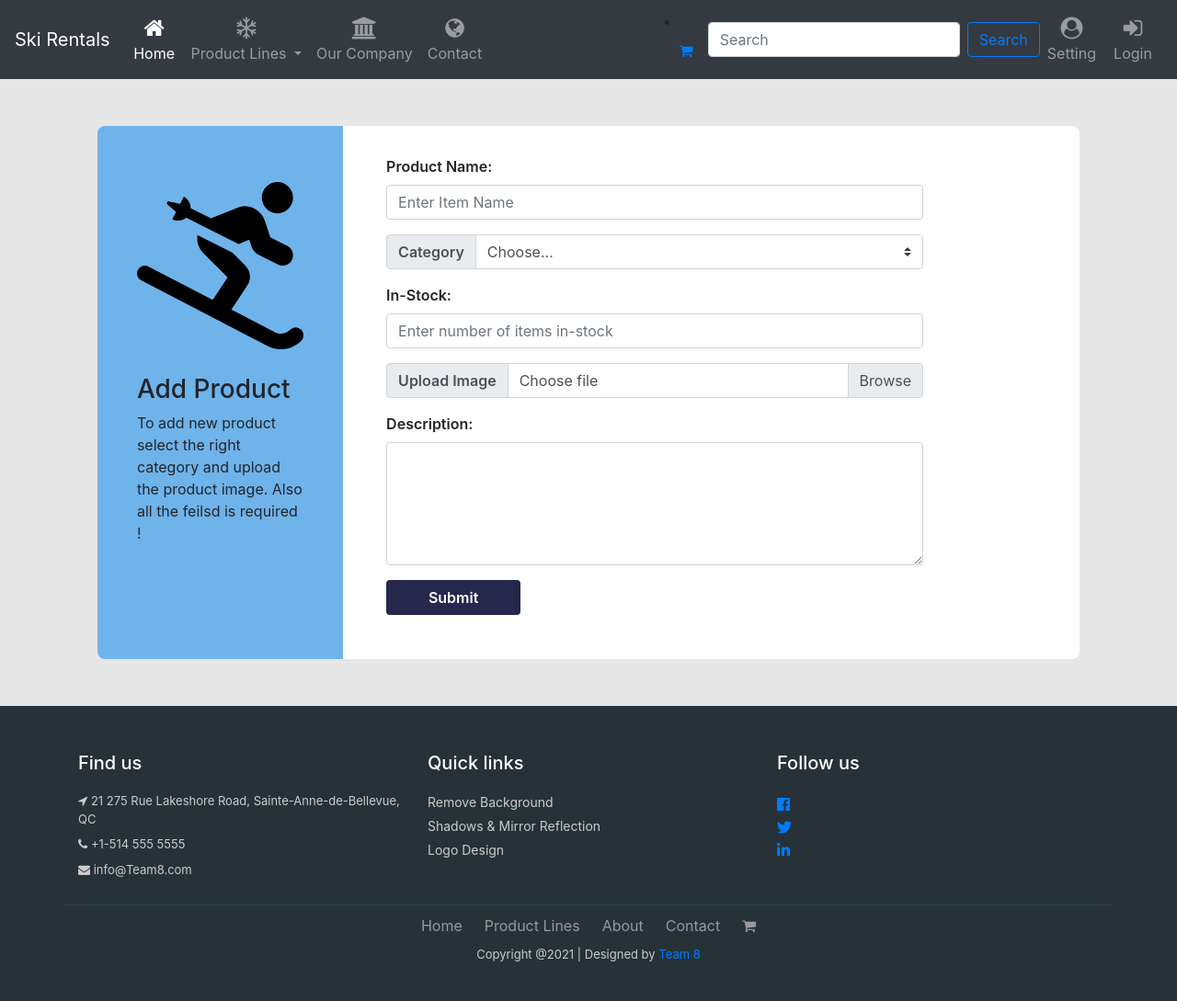
After one commit to Ying-LUO/JohnAbbottCollege-IPD23-PHP-Project, a PHP site: template skirentals/templates/addequip.html.twig in a window 1280 px wide. The commit adds this page. Shown: the whole page at 92% size. Run offline with PHP 8.4, Linux system fonts and the light colour scheme; the template is opened without the code that fills it, so the values that code supplies are empty; some libraries are stand-ins or nearby versions.

Commit message:
create addequip form

```diff
--- a/skirentals/styles.css
+++ b/skirentals/styles.css
@@ -159,50 +159,8 @@ footer p { font-size:13px; color:#CCC; padding-bottom:0px; margin-bottom:8px;}
 
 
 
-
-/* @media (max-width: 1040px) {
-    .navbar-header {
-        float: none;
-    }
-    .navbar-left,.navbar-right {
-        float: none !important;
-    }
-    .navbar-toggle {
-        display: block;
-    }
-    .navbar-collapse {
-        border-top: 1px solid transparent;
-        box-shadow: inset 0 1px 0 rgba(255,255,255,0.1);
-    }
-    .navbar-fixed-top {
-		top: 0;
-		border-width: 0 0 1px;
-	}
-    .navbar-collapse.collapse {
-        display: none!important;
-    }
-    .navbar-nav {
-        float: none!important;
-		margin-top: 7.5px;
-	}
-	.navbar-nav>li {
-        float: none;
-    }
-    .navbar-nav>li>a {
-        padding-top: 10px;
-        padding-bottom: 10px;
-    }
-    .collapse.in{
-  		display:block !important;
-	}
-} */
-
-
-
-
-
 body {
-    background-color: lightgray;
+    background-color: rgb(231, 231, 231);
     margin: 0;
     padding: 0;
 }
@@ -228,3 +186,46 @@ table, th, td {
     background-color: green;
     font-weight: bold;
 }
+
+/* add equip style */
+/* ========================================= */
+
+
+.contact{
+  padding: 4%;
+  /* height: 300px; */
+}
+.col-md-3{
+  background: #6fb3eb;
+  padding: 4%;
+  border-top-left-radius: 0.5rem;
+  border-bottom-left-radius: 0.5rem;
+}
+.contact-info{
+  margin-top:10%;
+}
+.contact-info img{
+  margin-bottom: 15%;
+}
+.contact-info h2{
+  margin-bottom: 10%;
+}
+.col-md-9{
+  background: #fff;
+  padding: 3%;
+  border-top-right-radius: 0.5rem;
+  border-bottom-right-radius: 0.5rem;
+}
+.contact-form label{
+  font-weight:600;
+}
+.contact-form button{
+  background: #25274d;
+  color: #fff;
+  font-weight: 600;
+  width: 25%;
+}
+.contact-form button:focus{
+  box-shadow:none;
+}
+/* ==================================== */
--- /dev/null
+++ b/skirentals/templates/addequip.html.twig
@@ -0,0 +1,79 @@
+{% extends "master.html.twig" %}
+
+{% block title %}New auction{% endblock %}
+
+{% block content %}
+
+<div class="container contact">
+	<div class="row">
+		<div class="col-md-3">
+			<div class="contact-info">
+				<img src="/images/skiing-solid.svg" alt="image"/>
+				<h3>Add Product</h3>
+				<p>To add new product select the right category and upload the product image. Also all the feilsd is required !</p>
+			</div>
+		</div>
+        <form method="POST" class="col-md-9">
+
+                <div class="contact-form">
+                    <div class="form-group">
+                    <label class="control-label col-sm-3" for="itemname">Product Name:</label>
+                    <div class="col-sm-10">
+                        <input type="text" class="form-control" id="itemname" placeholder="Enter Item Name" name="equipname">
+                    </div>
+                    </div>
+                    <div class="form-group">
+                        <div class="input-group mb-3 col-sm-10">
+                            <div class="input-group-prepend">
+                            <label class="input-group-text" for="inputGroupSelect01">Category</label>
+                            </div>
+                            <select class="custom-select" id="inputGroupSelect01" name="category">
+                            <option selected>Choose...</option>
+                            <option value="Ski Boots">Ski Boots</option>
+                            <option value="Ski Bindings">Ski Bindings</option>
+                            <option value="Goggles">Goggles</option>
+                            <option value="Helmets">Helmets</option>
+                            <option value="Snow Board Boots">Snow Board Boots</option>
+                            <option value="Snow Board Bindings">Snow Board Binding</option>
+                            </select>
+                        </div>
+                    </div>
+
+                    <div class="form-group">
+                    <label class="control-label col-sm-2" for="instock">In-Stock:</label>
+                    <div class="col-sm-10">
+                        <input type="number" class="form-control" id="instock" placeholder="Enter number of items in-stock" name="itemsInStock">
+                    </div>
+                    </div>
+
+
+                    <div class="input-group mb-3 col-sm-10">
+                        <div class="input-group-prepend">
+                        <label class="input-group-text" id="inputGroupFile">Upload Image</label>
+                        </div>
+                        <div class="custom-file">
+                        <input type="file" class="custom-file-input" id="inputGroupFile01" aria-describedby="inputGroupFileAddon01">
+                        <span class="custom-file-label" for="inputGroupFile01">Choose file</span>
+                        </div>
+                    </div>
+
+
+                    <div class="form-group">
+                    <label class="control-label col-sm-2" for="description1">Description:</label>
+                    <div class="col-sm-10">
+                        <textarea class="form-control" rows="5" id="description1" name="description"></textarea>
+                    </div>
+                    </div>
+                    <div class="form-group">
+                    <div class="col-sm-offset-2 col-sm-10">
+                        <button type="submit" class="btn btn-default">Submit</button>
+                    </div>
+                    </div>
+                </div>
+
+        </form>
+	</div>
+</div>
+
+
+{% endblock content %}
--- /dev/null
+++ b/skirentals/templates/addequip_success.html.twig
@@ -0,0 +1 @@
+<p>Added successfully</p>
--- a/skirentals/templates/master.html.twig
+++ b/skirentals/templates/master.html.twig
@@ -103,7 +103,7 @@
 
         {% endblock nav %}
     </div>
-    <div id="centeredContent">{% block content %}{% endblock content %}</div>
+    <div>{% block content %}{% endblock content %}</div>
 
         {% block footer %}
         <!--footer starts from here-->
@@ -113,7 +113,7 @@
           <div class=" col-sm-4 col-md col-sm-4  col-12 col">
             <h5 class="headin5_amrc col_white_amrc pt2">Find us</h5>
             <!--headin5_amrc-->
-            <p class="mb10">Lorem Ipsum is simply dummy text of the printing and typesetting industry. Lorem Ipsum has been the industry's standard dummy text ever since the 1500s</p>
+
             <p><i class="fa fa-location-arrow"></i> 21 275 Rue Lakeshore Road, Sainte-Anne-de-Bellevue, QC</p>
             <p><i class="fa fa-phone"></i>  +1-514 555 5555  </p>
             <p><i class="fa fa fa-envelope"></i> info@Team8.com  </p>
@@ -121,19 +121,7 @@
 
           </div>
 
-          <div class=" col-sm-4 col-md  col-6 col">
-            <h5 class="headin5_amrc col_white_amrc pt2">Quick links</h5>
-            <!--headin5_amrc-->
-            <ul class="footer_ul_amrc">
-              <li><a href="http://webenlance.com">Image Rectoucing</a></li>
-              <li><a href="http://webenlance.com">Clipping Path</a></li>
-              <li><a href="http://webenlance.com">Hollow Man Montage</a></li>
-              <li><a href="http://webenlance.com">Ebay & Amazon</a></li>
-              <li><a href="http://webenlance.com">Hair Masking/Clipping</a></li>
-              <li><a href="http://webenlance.com">Image Cropping</a></li>
-            </ul>
-            <!--footer_ul_amrc ends here-->
-          </div>
+
 
           <div class=" col-sm-4 col-md  col-6 col">
             <h5 class="headin5_amrc col_white_amrc pt2">Quick links</h5>
@@ -142,9 +130,7 @@
               <li><a href="http://webenlance.com">Remove Background</a></li>
               <li><a href="http://webenlance.com">Shadows & Mirror Reflection</a></li>
               <li><a href="http://webenlance.com">Logo Design</a></li>
-              <li><a href="http://webenlance.com">Vectorization</a></li>
-              <li><a href="http://webenlance.com">Hair Masking/Clipping</a></li>
-              <li><a href="http://webenlance.com">Image Cropping</a></li>
+
             </ul>
             <!--footer_ul_amrc ends here-->
           </div>
@@ -155,9 +141,10 @@
             <!--headin5_amrc ends here-->
 
             <ul class="footer_ul2_amrc">
-              <li><a href="#"><i class="fab fa-twitter fleft padding-right"></i> </a><p>Lorem Ipsum is simply dummy text of the printing...<a href="#">https://www.lipsum.com/</a></p></li>
-              <li><a href="#"><i class="fab fa-twitter fleft padding-right"></i> </a><p>Lorem Ipsum is simply dummy text of the printing...<a href="#">https://www.lipsum.com/</a></p></li>
-              <li><a href="#"><i class="fab fa-twitter fleft padding-right"></i> </a><p>Lorem Ipsum is simply dummy text of the printing...<a href="#">https://www.lipsum.com/</a></p></li>
+              <li><a href="http://facebook.com"><i class="fab fa-facebook-f"></i></a></li>
+              <li><a href="http://tweeter.com"><i class="fab fa-twitter"></i></a></li>
+              <li><a href="http://linkedin.com"><i class="fab fa-linkedin"></i></a></li>
+              {# <li><a href="http://webenlance.com"><i class="fab fa-instagram"></i></a></li> #}
             </ul>
             <!--footer_ul2_amrc ends here-->
           </div>
@@ -177,10 +164,7 @@
         <p class="text-center">Copyright @2021 | Designed by <a href="#">Team 8</a></p>
 
         <ul class="social_footer_ul">
-          <li><a href="http://webenlance.com"><i class="fab fa-facebook-f"></i></a></li>
-          <li><a href="http://webenlance.com"><i class="fab fa-twitter"></i></a></li>
-          <li><a href="http://webenlance.com"><i class="fab fa-linkedin"></i></a></li>
-          <li><a href="http://webenlance.com"><i class="fab fa-instagram"></i></a></li>
+
         </ul>
         <!--social_footer_ul ends here-->
       </div>
```
Also changed, not shown: skirentals/index.php (+43 -35 lines), skirentals/images/skiing-solid.svg (added).
